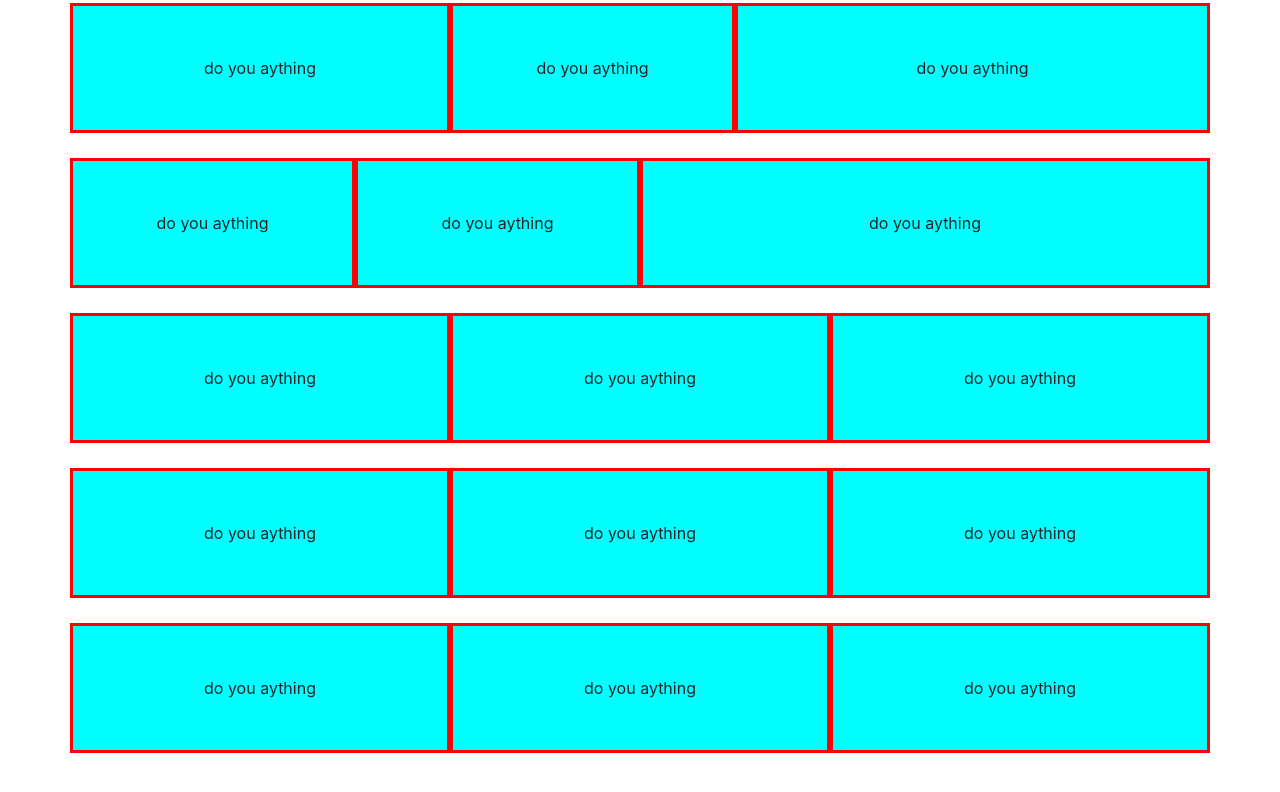
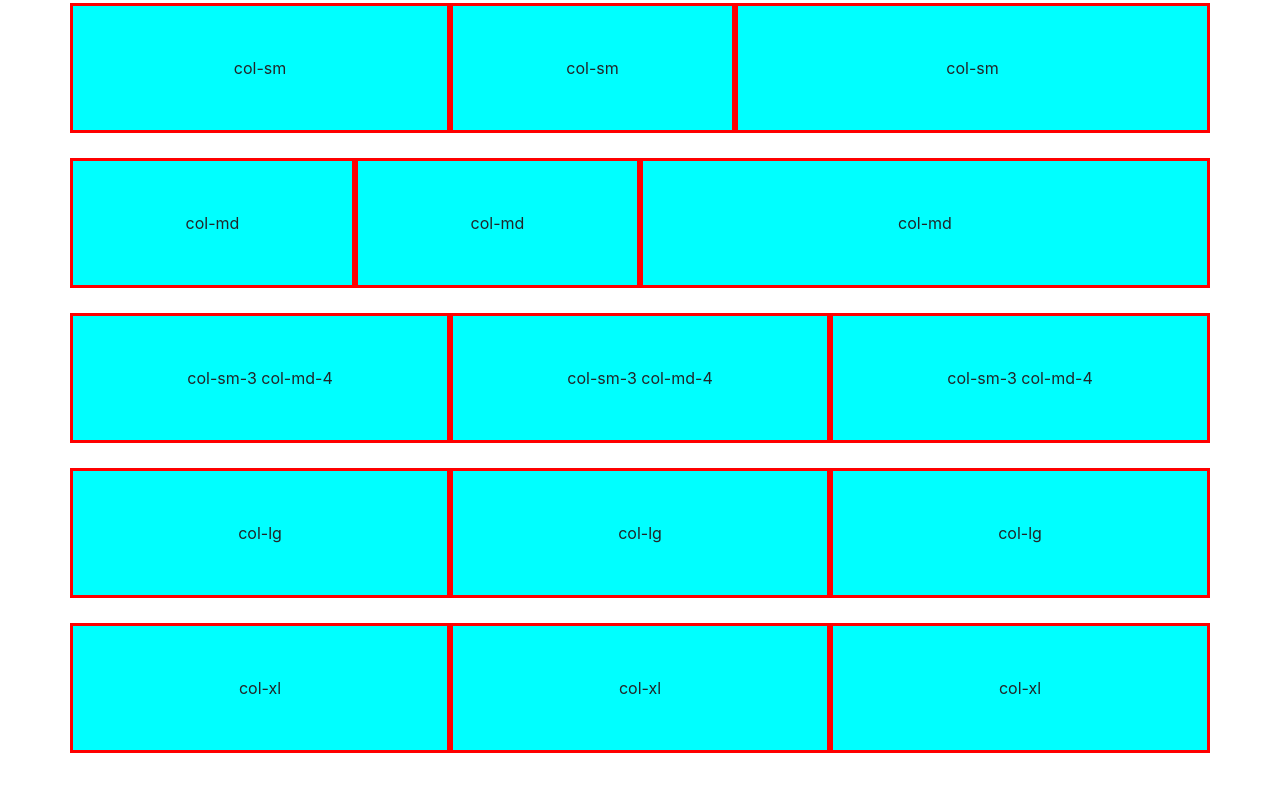
Before and after one commit to sonjoybarmon/responsive_boostsrap-code, a plain HTML site: page index.html in a window 1280 px wide. Drawn offline with nearby package versions, Linux system fonts and the light colour scheme.

Commit message:
now complete

```diff
--- a/index.html
+++ b/index.html
@@ -31,31 +31,31 @@
 
     <div class="container">
         <div class="row">
-            <div class="box col-sm-4">do you aything </div>
-            <div class="box col-sm-3">do you aything </div>
-            <div class="box col-sm-5">do you aything </div>
+            <div class="box col-sm-4">col-sm</div>
+            <div class="box col-sm-3">col-sm</div>
+            <div class="box col-sm-5">col-sm</div>
         </div>
 
         <div class="row">
-            <div class="box col-md-3">do you aything </div>
-            <div class="box col-md-3">do you aything </div>
-            <div class="box col-md-6">do you aything </div>
+            <div class="box col-md-3">col-md</div>
+            <div class="box col-md-3">col-md</div>
+            <div class="box col-md-6">col-md</div>
         </div>
 
         <div class="row">
-            <div class="box col-sm-3 col-md-4">do you aything </div>
-            <div class="box col-sm-3 col-md-4">do you aything </div>
-            <div class="box col-sm-6 col-md-4">do you aything </div>
+            <div class="box col-sm-3 col-md-4">col-sm-3 col-md-4</div>
+            <div class="box col-sm-3 col-md-4">col-sm-3 col-md-4 </div>
+            <div class="box col-sm-6 col-md-4">col-sm-3 col-md-4</div>
         </div>
         <div class="row">
-            <div class="box col-lg-4">do you aything </div>
-            <div class="box col-lg-4">do you aything </div>
-            <div class="box col-lg-4">do you aything </div>
+            <div class="box col-lg-4">col-lg</div>
+            <div class="box col-lg-4">col-lg</div>
+            <div class="box col-lg-4">col-lg</div>
         </div>
         <div class="row">
-            <div class="box col-xl-4">do you aything </div>
-            <div class="box col-xl-4">do you aything </div>
-            <div class="box col-xl-4">do you aything </div>
+            <div class="box col-xl-4">col-xl </div>
+            <div class="box col-xl-4">col-xl </div>
+            <div class="box col-xl-4">col-xl</div>
         </div>
     </div>
 
```
Also changed, not shown: 1 other file.
